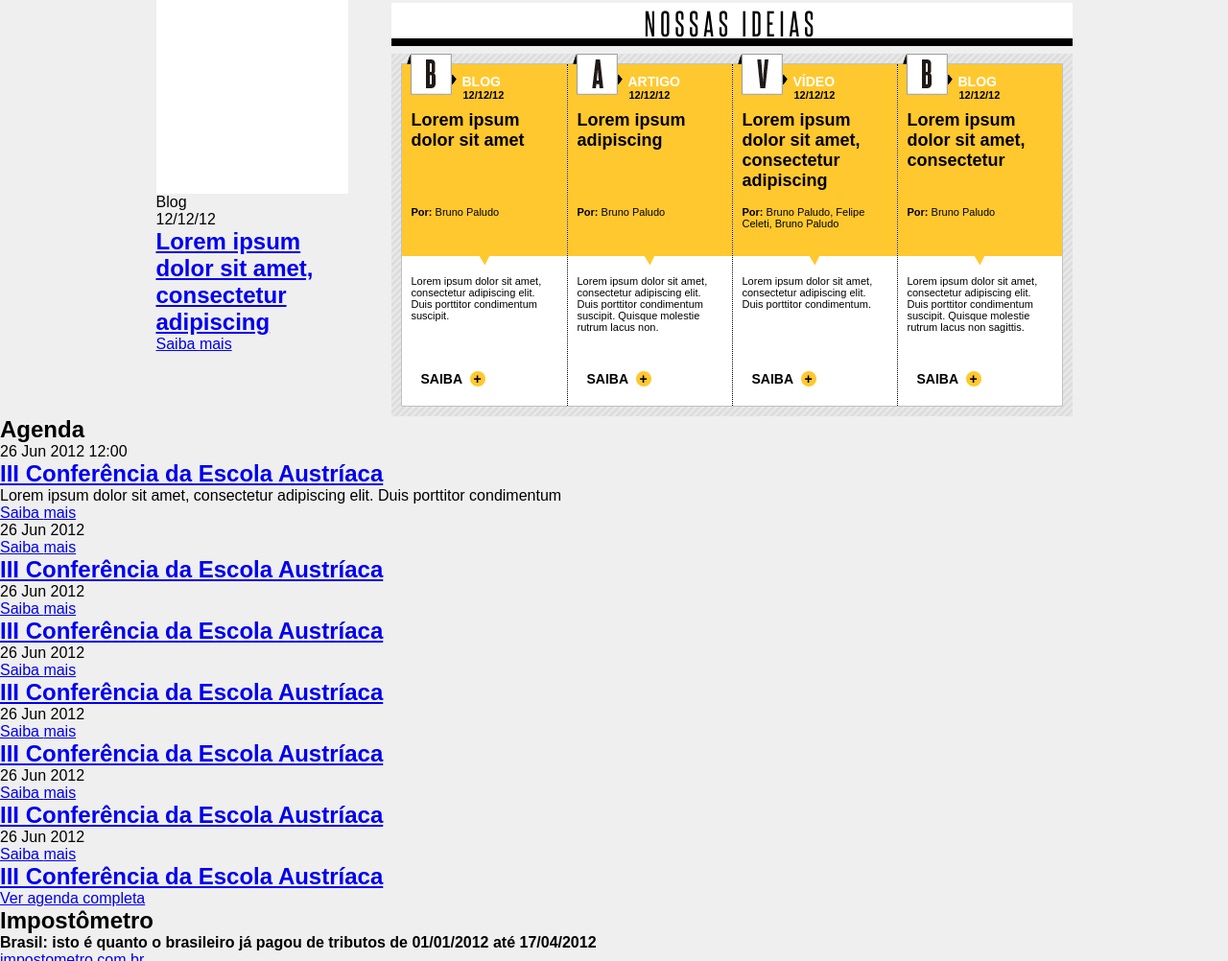
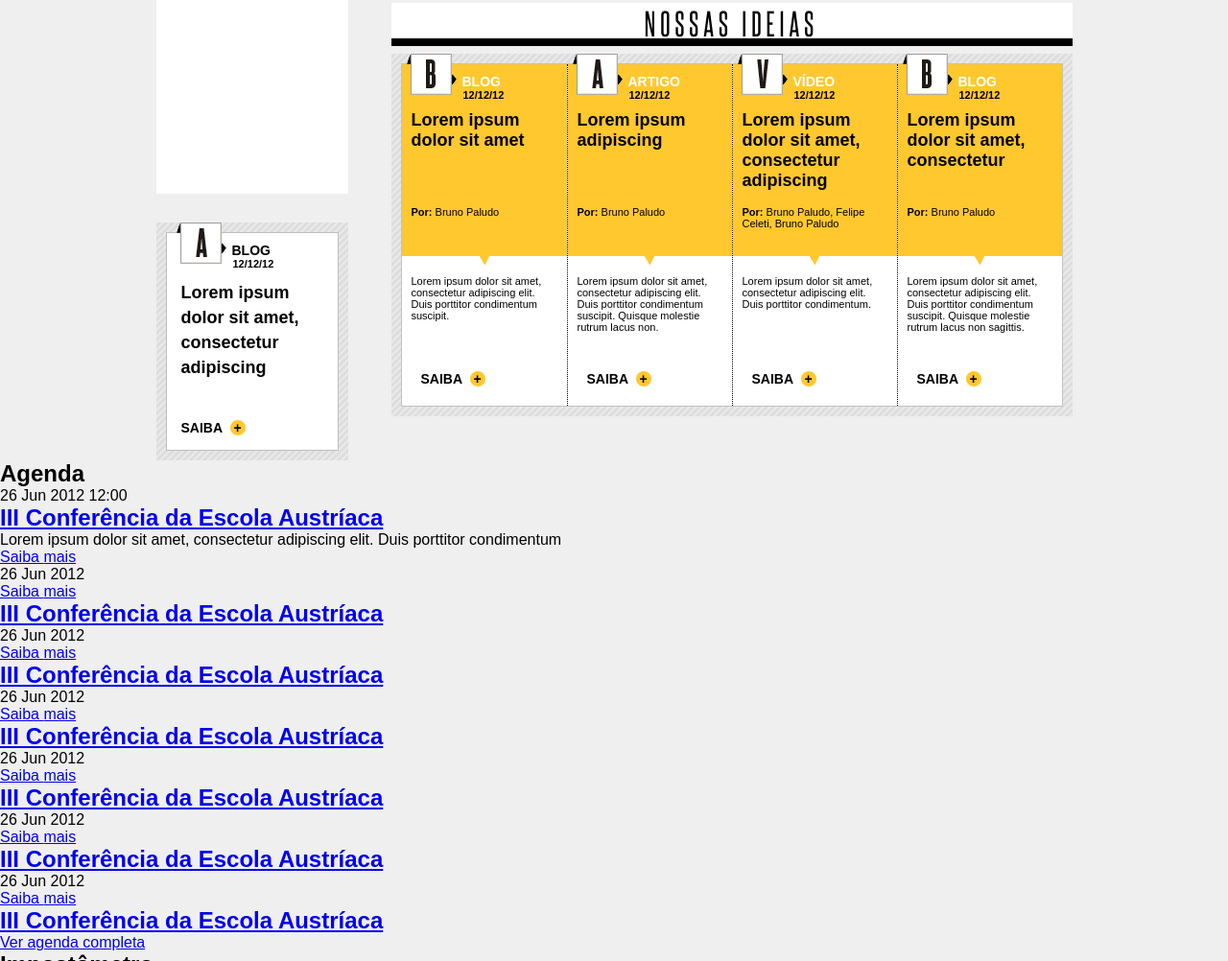
Before and after one commit to SiteLIBER/site-2.0, a plain HTML site: page index.html in a window 1280 px wide. Shown: the part 925-1927 px from the top of the page at 96% size. Drawn offline with Linux system fonts and the light colour scheme.

Commit message:
Terminado sidebar.

```diff
--- a/index.html
+++ b/index.html
@@ -309,6 +309,7 @@
 
         <!-- ARTICLE BEGIN -->
         <div id="article_box">
+          <div class="content">
             <div class="header">
               <p class="category">Blog</p>
               <p class="date">12/12/12</p>
@@ -318,7 +319,8 @@
               </a></h2>
             </div>
 
-          <p class="more"><a href="#">Saiba <span>mais</span></a></p>
+            <p class="more"><a href="#">Saiba +</a></p>
+          </div>
         </div>
         <!-- ARTICLE EDN -->
 
--- a/stylesheets/application.css
+++ b/stylesheets/application.css
@@ -740,3 +740,74 @@ ul#main_navigation li.active a, ul#main_navigation li a:hover {
 
 	background: #fff;
 }
+
+/*
+** Article box
+*/
+
+#article_box {
+	margin-top: 30px;
+	padding: 10px;
+
+	background: #ddd url("../images/box_bg.png");
+}
+
+#article_box .content {
+	padding: 15px;
+
+	border: 1px solid #bebebe;
+	background: #fff;
+}
+
+#article_box .content .category {
+    margin: -30px 0 0 -5px;
+    padding: 25px 0 10px 58px;
+
+	color: #000;
+	font-size: 14px;
+	font-weight: bold;
+	text-transform: uppercase;
+	background: url("../images/ideas_categories_icons.png") no-repeat;
+}
+
+#article_box .content .date {
+	margin: -10px 0 10px 0;
+    padding-left: 54px;
+
+	font-size: 11px;
+	font-weight: bold;
+}
+
+#article_box h2 {
+	margin-bottom: 20px;
+	line-height: 100%;
+	min-height: 127px;
+}
+
+#article_box h2 a {
+	color: #000;
+	font-size: 18px;
+	font-weight: bold;
+	text-decoration: none;
+}
+
+#article_box h2 a:hover {
+	text-decoration: underline;
+}
+
+#article_box .more {
+	word-spacing: 8px;
+
+	font-size: 14px;
+	font-weight: bold;
+	text-transform: uppercase;
+}
+
+#article_box .more a {
+	padding-right: 4px;
+	display: inline-block;
+
+	color: #000;
+	text-decoration: none;
+	background: url("../images/more_detail.png") no-repeat right center;
+}
```
Lines whose indentation alone changed are shown as unchanged.
